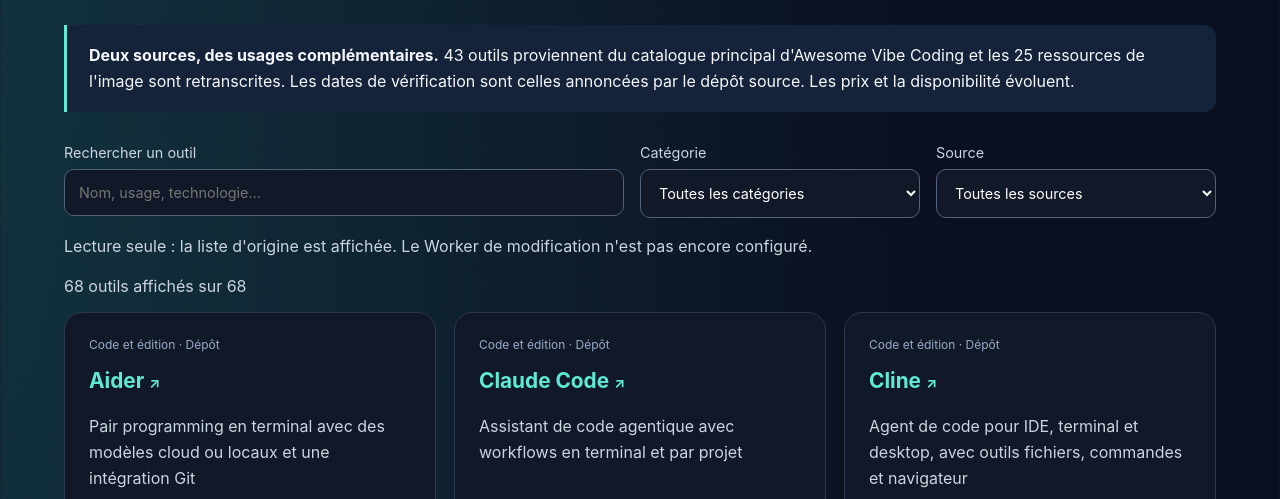
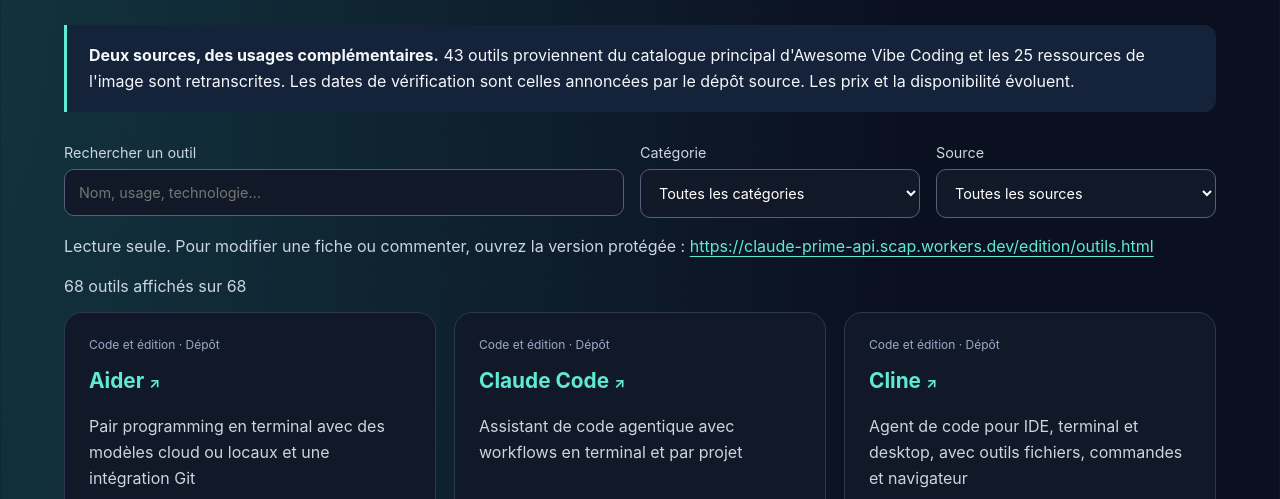
Before and after one commit to Scap-Mehdi/claude-prime, a plain HTML site: page outils.html in a window 1280 px wide. Shown: the part 301-800 px from the top of the page. Drawn offline with Linux system fonts and the light colour scheme.

Commit message:
Active la protection Cloudflare Access et ajoute le lien d'édition
- wrangler.jsonc : domaine d'équipe et AUD de l'application Access
- outils.html : lien vers la page d'édition sur GitHub Pages

Co-Authored-By: Claude Opus 5.5 <noreply@anthropic.com>
Claude-Session: https://claude.ai/code/session_01585kieC8Yg9RCd2hYtpPuW

```diff
--- a/outils.html
+++ b/outils.html
@@ -88,6 +88,8 @@ filter();
 /* Fiches modifiables et commentaires, stockés dans R2 par le Worker claude-prime-api (dossier worker/). */
 // Adresse publique du Worker, sans barre finale. Vide : la page affiche la liste d'origine, sans données en ligne.
 const API_PUBLIQUE='';
+// Page d'édition protégée par Cloudflare Access, proposée en lien quand la lecture en ligne n'est pas disponible ici.
+const PAGE_EDITION='https://claude-prime-api.scap.workers.dev/edition/outils.html';
 const EN_EDITION=location.pathname.startsWith('/edition/');
 const BASE=EN_EDITION?location.origin:API_PUBLIQUE.replace(/\/+$/,'');
 const CATEGORIES=[...category.options].filter(o=>o.value).map(o=>o.value);
@@ -226,7 +228,7 @@ function appliquer(fiches,commentaires){
 
 for(const card of cards){const f=extraire(card);initiales.set(f.outilId,f);brancher(card);indexer(card,f)}
 (async()=>{
-  if(!BASE){annoncer('Lecture seule : la liste d\'origine est affichée. Le Worker de modification n\'est pas encore configuré.');return}
+  if(!BASE){if(PAGE_EDITION)annoncer('Lecture seule. Pour modifier une fiche ou commenter, ouvrez la version protégée :',PAGE_EDITION);else annoncer('Lecture seule : la liste d\'origine est affichée. Le Worker de modification n\'est pas encore configuré.');return}
   try{
     const[api,fiches,commentaires]=await Promise.all([appeler('GET','/api/etat'),appeler('GET','/api/fiches'),appeler('GET','/api/commentaires')]);
     appliquer(fiches.fiches,commentaires.commentaires);
```
Also changed, not shown: worker/test/page.test.mjs (+1 -0 lines), 1 other file.
